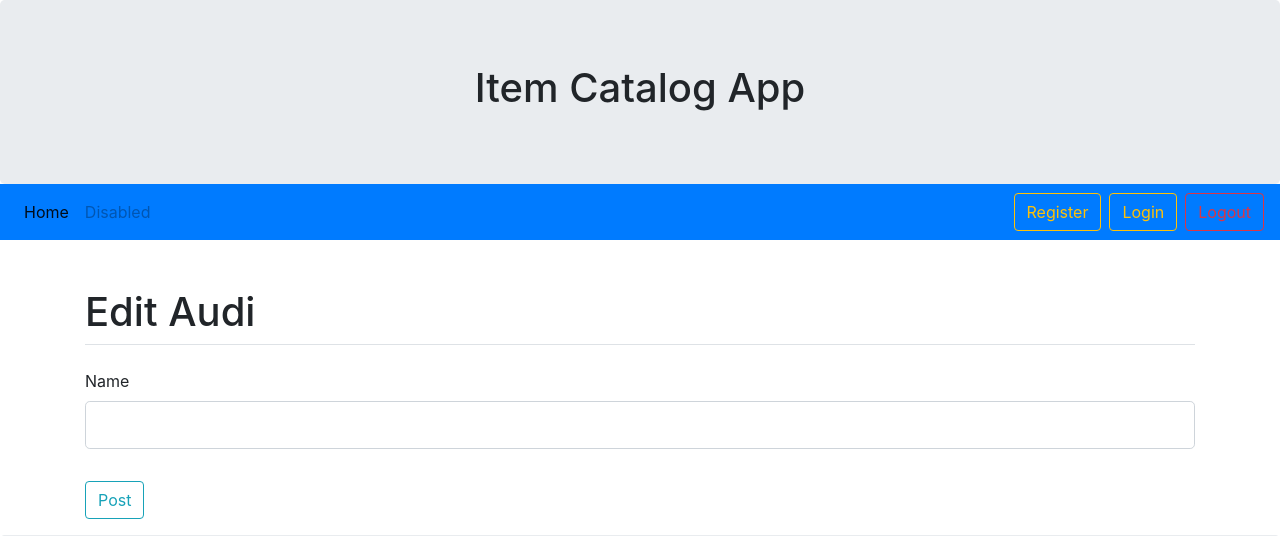
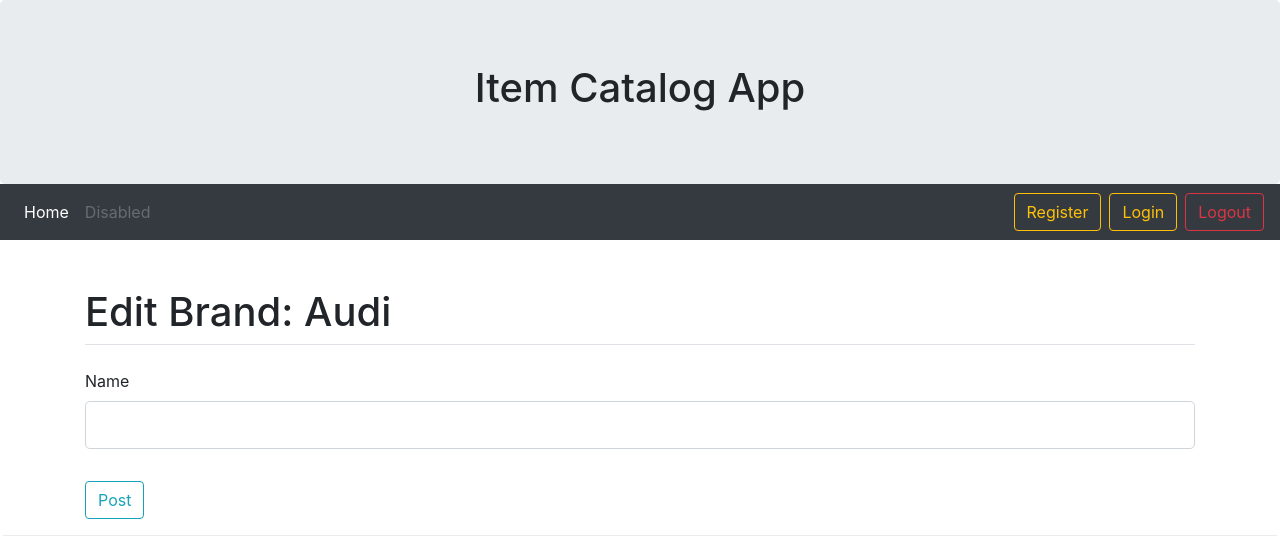
Before and after one commit to KhaledAlabssi/Item-Catalog, a Flask app: page /company/2/edit/ in a window 1280 px wide. Shown: the top 536 px of the page. Run offline with Flask 2, Linux system fonts and the light colour scheme; a user stored in the database is signed in; data comes from the database, SQL or seed files in the repository; some libraries are stand-ins or nearby versions.

Commit message:
add fun to navbar

```diff
--- a/flaskapp/templates/base.html
+++ b/flaskapp/templates/base.html
@@ -24,7 +24,7 @@
 
     </div>
     <!-- Navbar -->
-    <nav class="navbar navbar-expand-lg navbar-light bg-primary mb-5 sticky-top">
+    <nav class="navbar navbar-expand-lg navbar-dark bg-dark mb-5 sticky-top">
         <div class="collapse navbar-collapse" id="navbarTogglerDemo02">
             <ul class="navbar-nav mr-auto mt-2 mt-lg-0">
                 <li class="nav-item active">
--- a/flaskapp/templates/editCompany.html
+++ b/flaskapp/templates/editCompany.html
@@ -2,7 +2,7 @@
 {%block title%}
 {%endblock title%}
 {% block content %}
-<h1>Edit {{company.name}}</h1>
+<h1>Edit Brand: {{company.name}}</h1>
 
 <div class="content-section">
     <form method="POST" action="">
```
